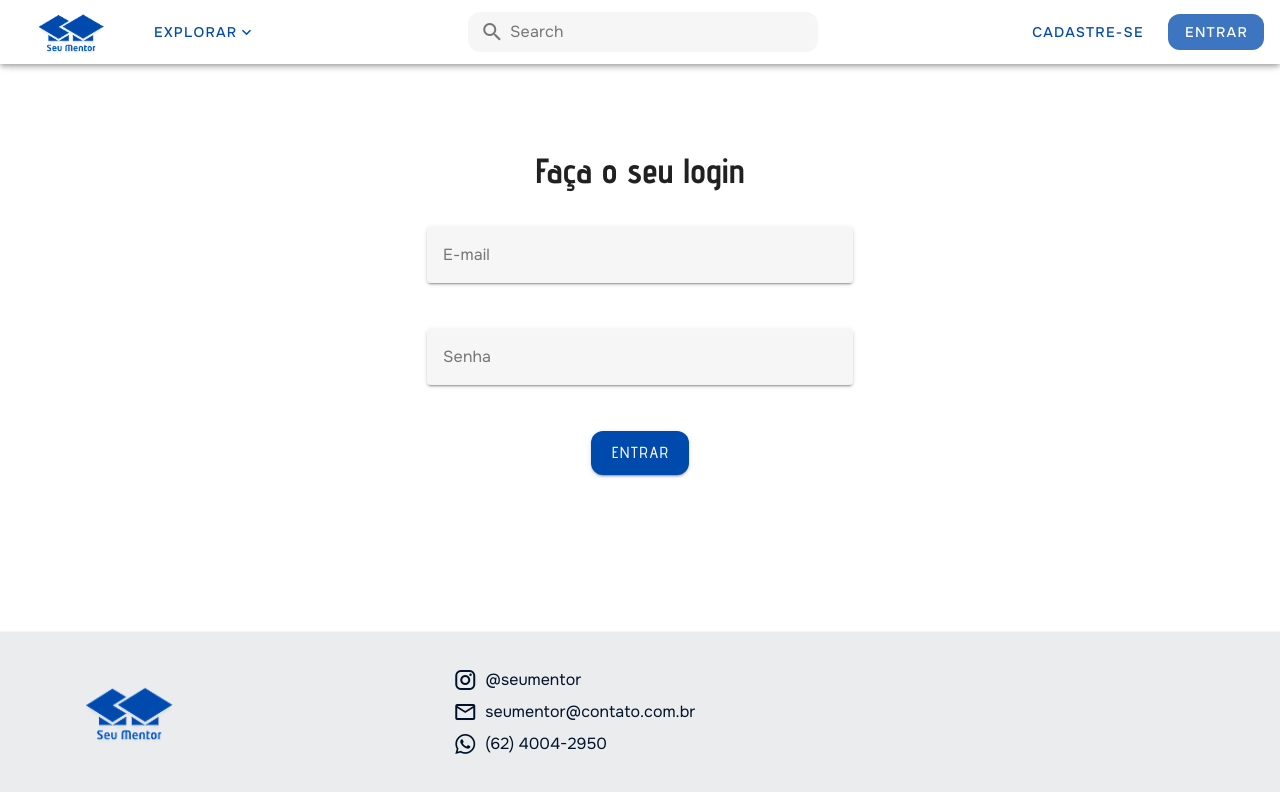
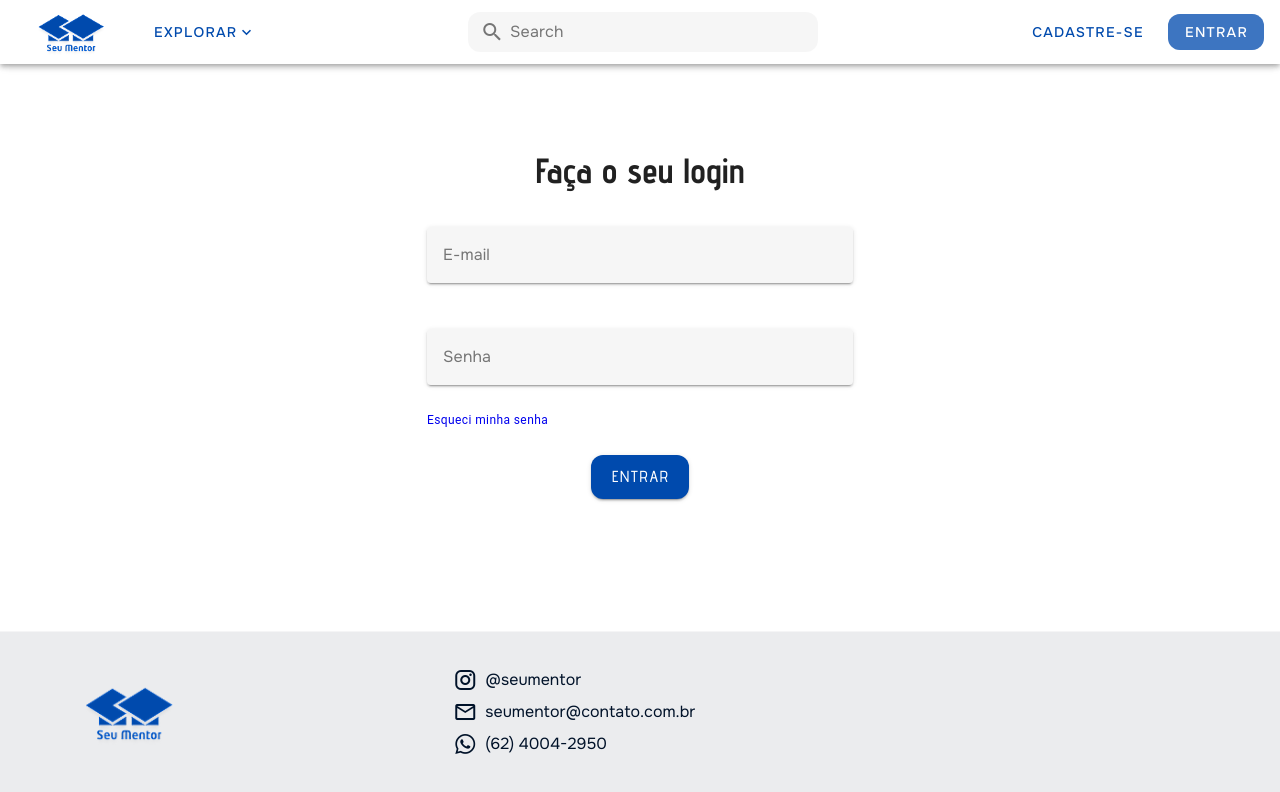
Before and after one commit to nicoly-moraes/seu-mentor, a Vue app: page /login in a window 1280 px wide. Shown: the top 792 px of the page. Built offline with nearby package versions, Linux system fonts and the light colour scheme; a web font is replaced by a local one.

Commit message:
adiconando esqueci minha senha

```diff
--- a/src/pages/login.vue
+++ b/src/pages/login.vue
@@ -33,6 +33,15 @@
         variant="solo-filled"
         required
         ></v-text-field>
+        <a
+          class="esqueci-senha text-caption text-decoration-none"
+          color="primary"
+          href="#"
+          rel="noopener noreferrer"
+          target="_blank"
+        >
+          Esqueci minha senha
+        </a>
       </v-col>
 
       <v-col cols="12" class="text-center">
@@ -87,6 +96,9 @@ export default {
   max-width: 450px;
 }
 
+.esqueci-senha {
+}
+
 .btn-entrar {
   margin-bottom: 10px;
   border-radius: 12px;
```
